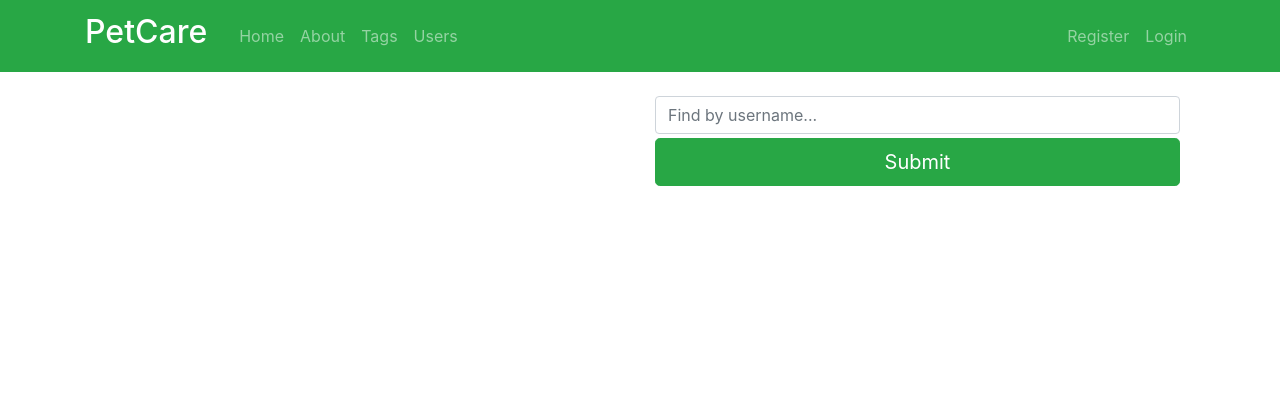
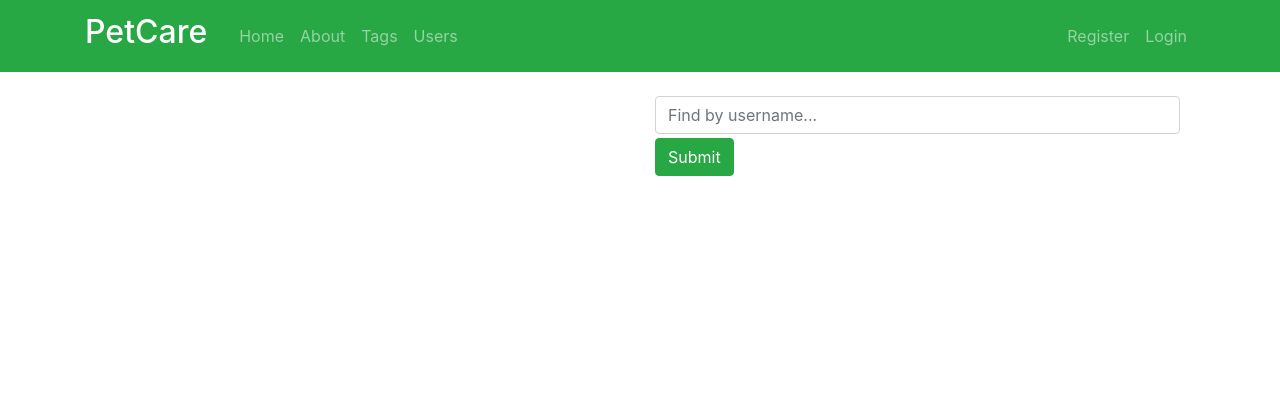
Before and after one commit to MatSaf123/pet-care-app, a Django app: page /users/ in a window 1280 px wide. Shown: the top 420 px of the page. Run offline with Django 3.2, Linux system fonts and the light colour scheme; some libraries are stand-ins or nearby versions.

Commit message:
Change submit button in users section

```diff
--- a/templates/users/all_users.html
+++ b/templates/users/all_users.html
@@ -29,7 +29,7 @@
                     </div>
                 </div>
 
-                <input type="submit" class="btn btn-success btn-lg btn-block">
+                <input type="submit" class="btn btn-success">
             </form>
 
         </div>
```
